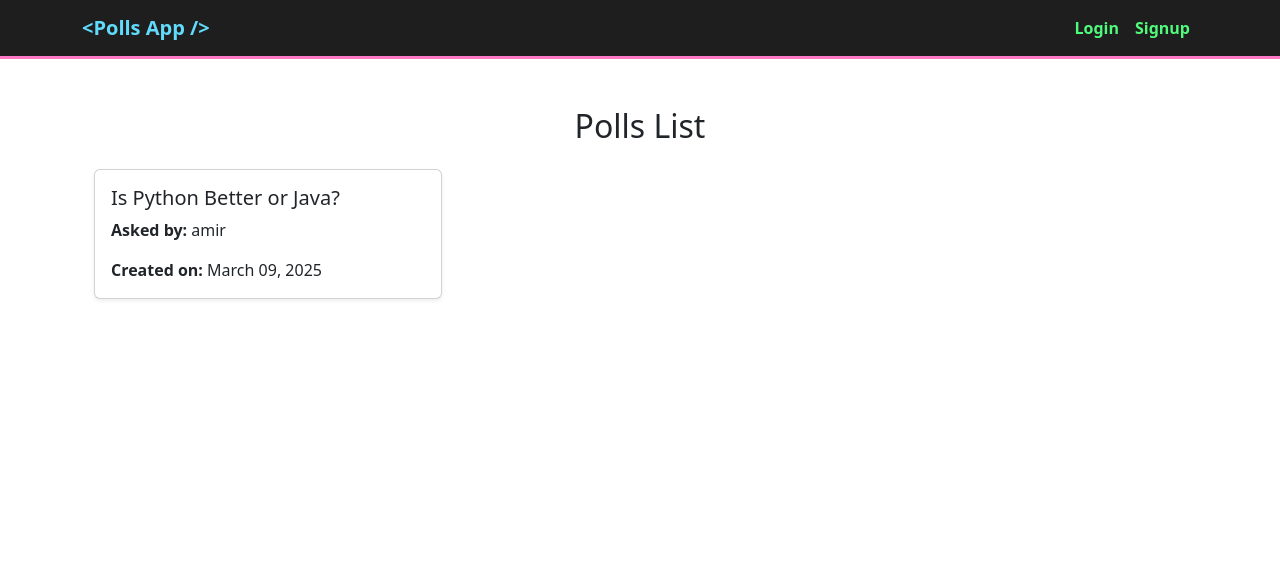
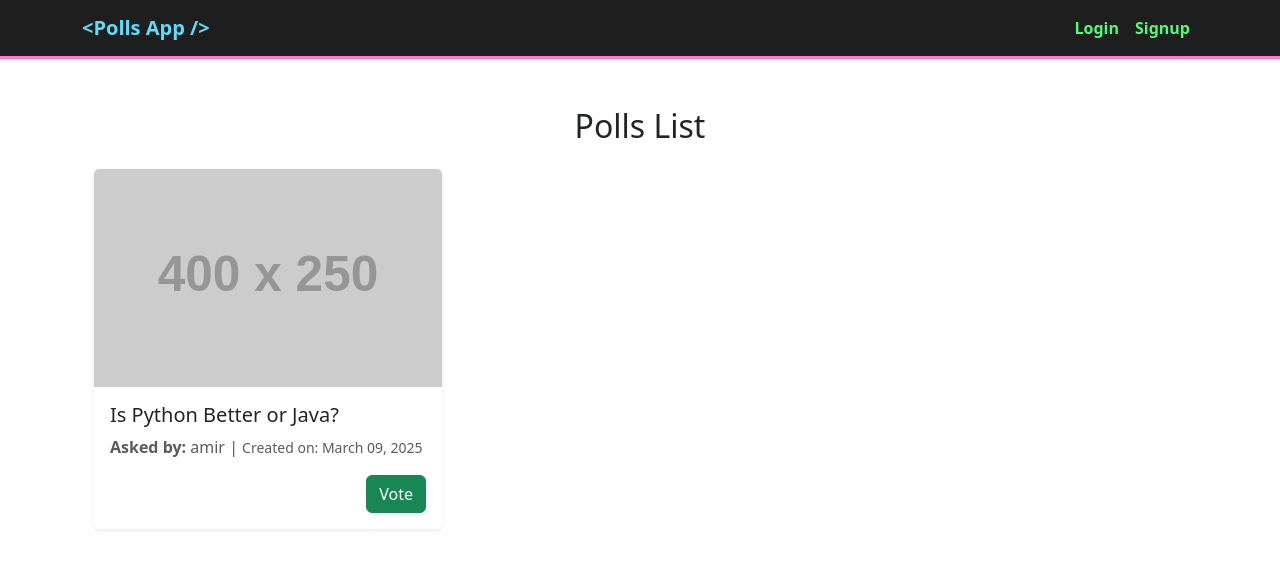
Before and after one commit to amahadnejad/Polls_App, a Django app: page / in a window 1280 px wide. Shown: the top 569 px of the page. Run offline with Django 5.2, Linux system fonts and the light colour scheme; data comes from the database, SQL or seed files in the repository; grey boxes labelled with a size stand in for pictures from a placeholder-image service; some libraries are stand-ins or nearby versions.

Commit message:
Update polls_list.html Template

```diff
--- a/config/settings.py
+++ b/config/settings.py
@@ -138,5 +138,5 @@ ACCOUNT_FORMS = {'signup': 'accounts.forms.CustomSignupForm'}
 
 # All-Auth Setting
 SITE_ID = 1
-ACCOUNT_AUTHENTICATION_METHOD = 'username'
+ACCOUNT_LOGIN_METHOD = {'username'}
 ACCOUNT_USERNAME_REQUIRED = True
--- a/polls/templates/polls/polls_list.html
+++ b/polls/templates/polls/polls_list.html
@@ -8,11 +8,15 @@
         <div class="row">
             {% for poll in polls %}
                 <div class="col-md-4 mb-4">
-                    <div class="card shadow-sm">
-                        <div class="card-body">
+                    <div class="card shadow-sm border-0 rounded">
+                        <img src="https://placehold.co/400x250" class="card-img-top" alt="Poll Image">
+                        <div class="card-body d-flex flex-column">
                             <h5 class="card-title">{{ poll.question }}</h5>
-                            <p class="card-text"><strong>Asked by:</strong> {{ poll.user }}</p>
-                            <p class="card-text"><strong>Created on:</strong> {{ poll.datetime_created|date:"F d, Y" }}</p>
+                            <p class="card-text text-muted"><strong>Asked by:</strong> {{ poll.user }} | <small>Created
+                                on:</strong> {{ poll.datetime_created|date:"F d, Y" }}</small></p>
+                            <div class="mt-auto d-flex justify-content-end">
+                                <a href="" class="btn btn-success">Vote</a>
+                            </div>
                         </div>
                     </div>
                 </div>
```
